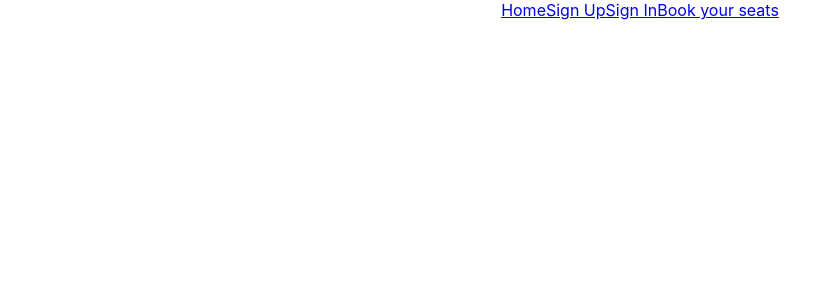
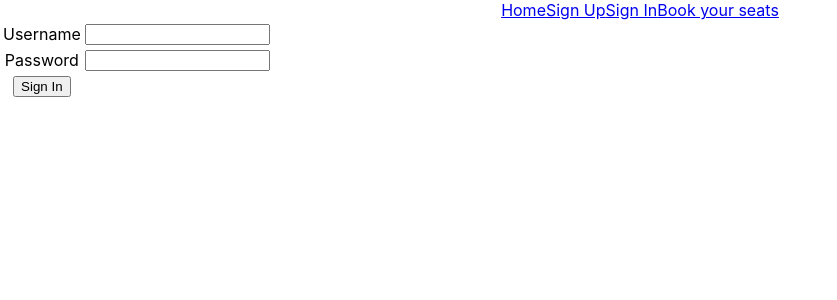
Before and after one commit to sang-bui20501/pdm-stadium-seat-booking, a React (Create React App) app in the folder frontend/: page /signin in a window 1280 px wide. Shown: the top 300 px of the page, without its empty margins (0-837 px from the left). Built offline with nearby package versions, Linux system fonts and the light colour scheme.

Commit message:
Dien | ➕ | Add Sign In page

```diff
--- a/frontend/src/App.js
+++ b/frontend/src/App.js
@@ -3,6 +3,7 @@ import './App.css';
 import { BrowserRouter, NavLink, Route, Routes } from 'react-router-dom';
 import SignUp from './Signup';
 import Home from './Home';
+import SignIn from './Signin';
 
 function App() {
   return (
@@ -19,7 +20,7 @@ function App() {
           <Routes>
             <Route path='/' element={<Home/>}/>
             <Route path='/signup' element={<SignUp/>}/>
-            <Route path='/signin' />
+            <Route path='/signin' element={<SignIn/>}/>
             <Route path='/book' />
           </Routes>
         </div>
--- /dev/null
+++ b/frontend/src/Signin.js
@@ -0,0 +1,60 @@
+import axios from "axios";
+import React, { useEffect, useState } from "react";
+import { useNavigate } from "react-router-dom";
+import { getToken, setSession } from "./Utils/Common";
+
+
+function SignIn () {
+    const navigate = useNavigate();
+    var errorMessage = '';
+
+    useEffect(() => {
+        if (getToken())
+            navigate('/');          // If token exists, redirect to Home (prevent going back to Sign In/Sign Up)
+    }, []);
+
+    const [username, setUsername] = useState(null);
+    const [password, setPassword] = useState(null);
+    const handleSignin = (event) => {
+        event.preventDefault();
+        var form = {
+            username: username,
+            password: password
+        };
+        axios.post('/api/signin', form).then(res => {       // Send Sign in info to backend
+            const token = res.data.token;       // Get the token
+            if (token) {
+                setSession(token, username);    // If token exists, create new session with token and username
+                navigate('/');                  // Redirect to Home
+            }
+            else {
+                errorMessage = 'Can\'t sign you in! Either you have entered the wrong credentials or something is wrong, please try again!'
+            }
+        });
+    };
+
+    return (
+        <div>
+            <form method="post" onSubmit={handleSignin}>
+                <table>
+                    <tr>
+                        <td> <label for='username'>Username</label> </td>
+                        <td> <input type='text' name="username" id="username" onChange={e => setUsername(e.target.value)} required/> </td>
+                    </tr>
+
+                    <tr>
+                        <td> <label for='password'>Password</label> </td>
+                        <td> <input type='password' name="password" id="password" onChange={e => setPassword(e.target.value)} required/> </td>
+                    </tr>
+
+                    <tr> <td> <input type='submit' value='Sign In'/> </td> </tr>
+                </table>
+            </form>
+
+            <h1>{errorMessage}</h1>
+        </div>
+    );
+};
+
+
+export default SignIn;
--- a/frontend/src/Signup.js
+++ b/frontend/src/Signup.js
@@ -47,13 +47,10 @@ function SignUp () {
                 });
             }
             else {
-                setCheckPw(null);       // If password does not match re-type pw, clear both password re-type pw
-                setPassword(null);
                 errorMessage = 'Re-type password must match your password!';
             }
         }
         else {
-            setUsername(null);
             errorMessage = 'Username is already taken! Please choose another one.'
         }
     };
```
